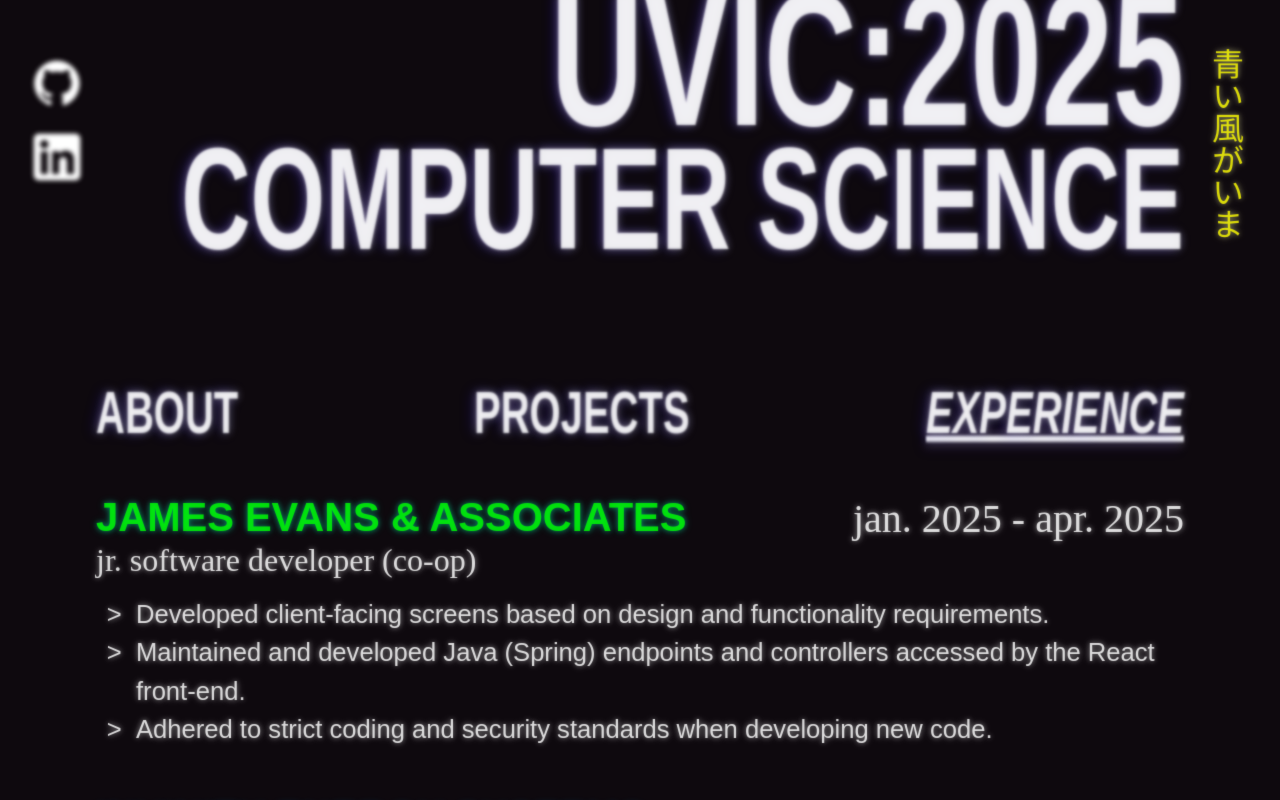
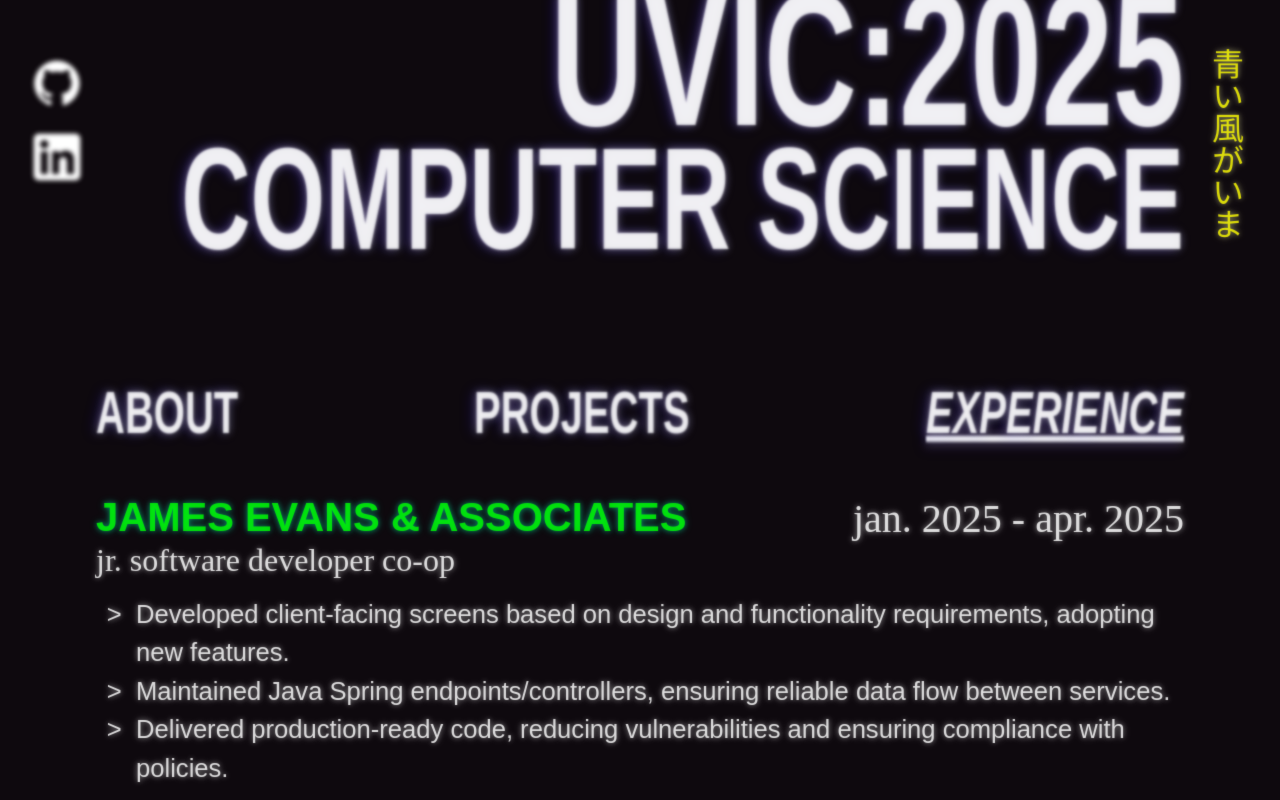
Before and after one commit to lewcab/lewcab.github.io, a React (Vite) app: page / in a window 1280 px wide. Both pictures are taken after a click on the link "EXPERIENCE". Shown: the part 459-1259 px from the top of the page. Built offline with nearby package versions, Linux system fonts and the light colour scheme.

Commit message:
updated experience

```diff
--- a/src/components/content/Experience.jsx
+++ b/src/components/content/Experience.jsx
@@ -14,12 +14,12 @@ const Experience = () => {
   const experiences = [
     {
       name: "James Evans & Associates",
-      position: "Jr. Software Developer (Co-op)",
+      position: "Jr. Software Developer Co-op",
       date: "Jan. 2025 - Apr. 2025",
       details: [
-        "Developed client-facing screens based on design and functionality requirements.",
-        "Maintained and developed Java (Spring) endpoints and controllers accessed by the React front-end.",
-        "Adhered to strict coding and security standards when developing new code.",
+        "Developed client-facing screens based on design and functionality requirements, adopting new features.",
+        "Maintained Java Spring endpoints/controllers, ensuring reliable data flow between services.",
+        "Delivered production-ready code, reducing vulnerabilities and ensuring compliance with policies.",
       ],
       link: "https://www.jea.ca/",
     },
@@ -28,19 +28,19 @@ const Experience = () => {
       position: "Software Engineering Co-op",
       date: "Jan. 2024 - Apr. 2024",
       details: [
-        "Built automated Python tools that improved the interfacing and testing experience for next-gen products.",
-        "Developed Python tools to control Keysight loggers enabling automated and cloud-stored data collection.",
+        "Built automated Python tools, improving the interfacing and testing experience for next-gen products.",
+        "Developed Python tools to control Keysight loggers, enabling automated and cloud-stored data.",
       ],
       link: "https://invinity.com/",
     },
     {
       name: "Sure Grip Controls",
-      position: "Full-Stack Developer",
+      position: "Full-Stack Developer Co-op",
       date: "Jan. 2023 - Aug. 2023",
       details: [
         "Developed React applications to automate workflows, enabling visibility of production bottlenecks.",
         "Created dashboards to track and display metrics for performance and inventory monitoring.",
-        "Communicated technical solutions to audiences with varying levels of technical expertise.",
+        "Presented technical solutions to both technical and non-technical stakeholders, gaining adoption and feedback.",
       ],
       link: "https://www.baileyintl.com/",
     },
```
